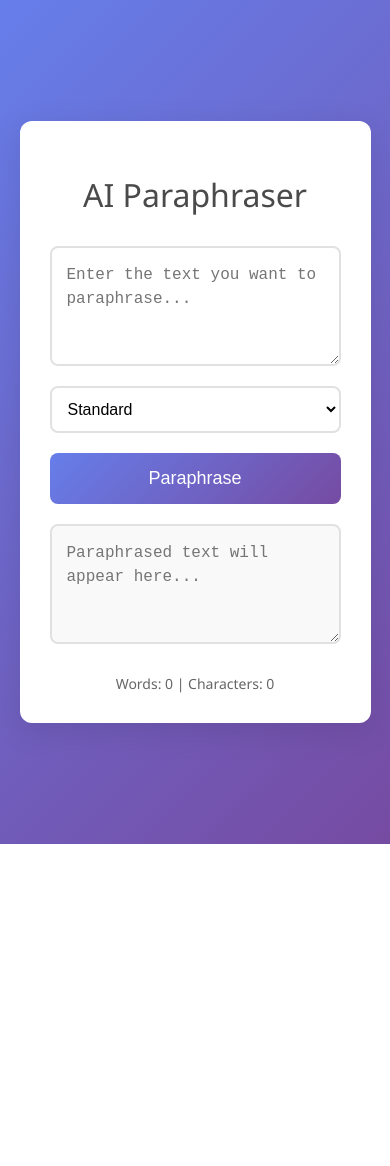
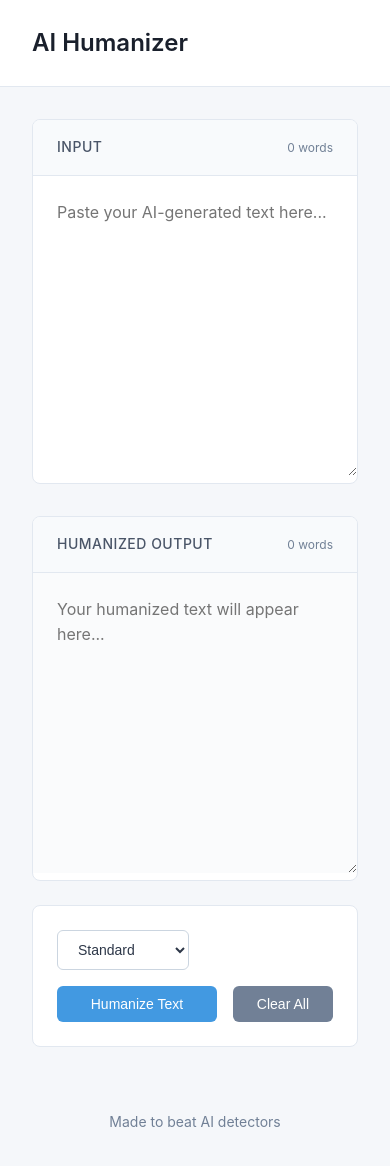
Before and after one commit to Akila-Wasalathilaka/pharaphraser, a plain HTML site: page public/index.html in a window 390 px wide. Before the commit the page ends 844 px from the top, so only its background shows below. Drawn offline with Linux system fonts and the light colour scheme.

Commit message:
refactor: Introduce ultra-aggressive humanization stage for enhanced text naturalness

```diff
--- a/public/index.html
+++ b/public/index.html
@@ -3,198 +3,396 @@
 <head>
   <meta charset="UTF-8">
   <meta name="viewport" content="width=device-width, initial-scale=1.0">
-  <title>AI Paraphraser</title>
+  <title>AI Humanizer</title>
   <style>
-    body {
-      font-family: 'Segoe UI', Tahoma, Geneva, Verdana, sans-serif;
-      background: linear-gradient(135deg, #667eea 0%, #764ba2 100%);
+    * {
       margin: 0;
       padding: 0;
-      display: flex;
-      justify-content: center;
-      align-items: center;
-      min-height: 100vh;
-      color: #333;
-    }
-    .container {
-      background: white;
-      padding: 30px;
-      border-radius: 12px;
-      box-shadow: 0 8px 32px rgba(0, 0, 0, 0.1);
-      max-width: 700px;
-      width: 90%;
       box-sizing: border-box;
     }
+
+    body {
+      font-family: -apple-system, BlinkMacSystemFont, 'Segoe UI', sans-serif;
+      background: #f5f7fa;
+      color: #2d3748;
+      line-height: 1.6;
+      min-height: 100vh;
+      display: flex;
+      flex-direction: column;
+    }
+
+    header {
+      background: white;
+      padding: 1.5rem 2rem;
+      border-bottom: 1px solid #e2e8f0;
+    }
+
     h1 {
-      text-align: center;
-      margin-bottom: 30px;
-      color: #4a4a4a;
-      font-weight: 300;
+      font-size: 1.5rem;
+      font-weight: 600;
+      color: #1a202c;
     }
+
+    main {
+      flex: 1;
+      max-width: 1200px;
+      width: 100%;
+      margin: 0 auto;
+      padding: 2rem;
+    }
+
+    .grid {
+      display: grid;
+      grid-template-columns: 1fr 1fr;
+      gap: 2rem;
+      margin-bottom: 1.5rem;
+    }
+
+    @media (max-width: 768px) {
+      .grid {
+        grid-template-columns: 1fr;
+      }
+    }
+
+    .panel {
+      background: white;
+      border-radius: 8px;
+      border: 1px solid #e2e8f0;
+      overflow: hidden;
+    }
+
+    .panel-header {
+      padding: 1rem 1.5rem;
+      background: #f8fafc;
+      border-bottom: 1px solid #e2e8f0;
+      display: flex;
+      justify-content: space-between;
+      align-items: center;
+    }
+
+    .panel-title {
+      font-weight: 500;
+      color: #4a5568;
+      font-size: 0.875rem;
+      text-transform: uppercase;
+      letter-spacing: 0.5px;
+    }
+
+    .word-count {
+      font-size: 0.75rem;
+      color: #718096;
+    }
+
     textarea {
       width: 100%;
-      padding: 15px;
-      border: 2px solid #e1e1e1;
-      border-radius: 8px;
-      font-size: 16px;
-      line-height: 1.5;
+      min-height: 300px;
+      padding: 1.5rem;
+      border: none;
+      font-size: 1rem;
       resize: vertical;
-      box-sizing: border-box;
-      margin-bottom: 15px;
-      transition: border-color 0.3s;
+      font-family: inherit;
+      line-height: 1.6;
     }
+
     textarea:focus {
       outline: none;
-      border-color: #667eea;
+      background: #fafafa;
     }
-    #input {
-      height: 120px;
+
+    #output {
+      background: #fafbfc;
+      color: #2d3748;
     }
-    #output {
-      height: 120px;
-      background: #f9f9f9;
-      color: #555;
+
+    .controls {
+      background: white;
+      padding: 1.5rem;
+      border-radius: 8px;
+      border: 1px solid #e2e8f0;
+      display: flex;
+      gap: 1rem;
+      align-items: center;
+      flex-wrap: wrap;
     }
+
     select {
-      width: 100%;
-      padding: 12px;
-      border: 2px solid #e1e1e1;
-      border-radius: 8px;
-      font-size: 16px;
-      margin-bottom: 20px;
+      padding: 0.625rem 1rem;
+      border: 1px solid #cbd5e0;
+      border-radius: 6px;
+      font-size: 0.875rem;
       background: white;
+      color: #2d3748;
       cursor: pointer;
+      transition: border-color 0.2s;
     }
+
+    select:focus {
+      outline: none;
+      border-color: #4299e1;
+    }
+
     button {
-      width: 100%;
-      padding: 15px;
-      background: linear-gradient(135deg, #667eea 0%, #764ba2 100%);
+      padding: 0.625rem 1.5rem;
+      border: none;
+      border-radius: 6px;
+      font-size: 0.875rem;
+      font-weight: 500;
+      cursor: pointer;
+      transition: all 0.2s;
+    }
+
+    .btn-primary {
+      background: #4299e1;
       color: white;
-      border: none;
-      border-radius: 8px;
-      font-size: 18px;
-      cursor: pointer;
-      transition: transform 0.2s, box-shadow 0.2s;
-      margin-bottom: 20px;
+      flex: 1;
+      min-width: 150px;
     }
-    button:hover {
-      transform: translateY(-2px);
-      box-shadow: 0 4px 12px rgba(0, 0, 0, 0.2);
+
+    .btn-primary:hover:not(:disabled) {
+      background: #3182ce;
     }
-    button:disabled {
-      background: #ccc;
+
+    .btn-primary:disabled {
+      background: #cbd5e0;
       cursor: not-allowed;
-      transform: none;
-      box-shadow: none;
     }
-    #loading {
-      text-align: center;
-      color: #667eea;
-      font-weight: bold;
-      margin-bottom: 20px;
+
+    .btn-copy {
+      background: #48bb78;
+      color: white;
       display: none;
     }
-    #counters {
+
+    .btn-copy:hover {
+      background: #38a169;
+    }
+
+    .btn-copy.show {
+      display: block;
+    }
+
+    .btn-clear {
+      background: #718096;
+      color: white;
+    }
+
+    .btn-clear:hover {
+      background: #4a5568;
+    }
+
+    .status {
+      width: 100%;
+      padding: 1rem;
+      border-radius: 6px;
       text-align: center;
-      font-size: 14px;
-      color: #666;
-      margin-top: 10px;
+      font-size: 0.875rem;
+      display: none;
     }
-    .error {
-      color: #d9534f;
+
+    .status.show {
+      display: block;
+    }
+
+    .status.loading {
+      background: #bee3f8;
+      color: #2c5282;
+    }
+
+    .status.error {
+      background: #fed7d7;
+      color: #742a2a;
+    }
+
+    .status.success {
+      background: #c6f6d5;
+      color: #22543d;
+    }
+
+    footer {
       text-align: center;
-      margin-bottom: 15px;
+      padding: 2rem;
+      color: #718096;
+      font-size: 0.875rem;
+    }
+
+    .copy-notification {
+      position: fixed;
+      bottom: 2rem;
+      right: 2rem;
+      background: #2d3748;
+      color: white;
+      padding: 0.75rem 1.5rem;
+      border-radius: 6px;
+      font-size: 0.875rem;
+      opacity: 0;
+      transform: translateY(1rem);
+      transition: all 0.3s;
+      pointer-events: none;
+    }
+
+    .copy-notification.show {
+      opacity: 1;
+      transform: translateY(0);
     }
   </style>
 </head>
 <body>
-  <div class="container">
-    <h1>AI Paraphraser</h1>
-    <textarea id="input" placeholder="Enter the text you want to paraphrase..."></textarea>
+  <header>
+    <h1>AI Humanizer</h1>
+  </header>
+
+  <main>
+    <div class="grid">
+      <div class="panel">
+        <div class="panel-header">
+          <span class="panel-title">Input</span>
+          <span class="word-count" id="inputCount">0 words</span>
+        </div>
+        <textarea id="input" placeholder="Paste your AI-generated text here..."></textarea>
+      </div>
+
+      <div class="panel">
+        <div class="panel-header">
+          <span class="panel-title">Humanized Output</span>
+          <span class="word-count" id="outputCount">0 words</span>
+        </div>
+        <textarea id="output" readonly placeholder="Your humanized text will appear here..."></textarea>
+      </div>
+    </div>
+
+    <div class="controls">
       <select id="tone">
         <option value="standard">Standard</option>
         <option value="simple">Simple</option>
         <option value="professional">Professional</option>
         <option value="academic">Academic</option>
       </select>
-    <button id="paraphraseBtn">Paraphrase</button>
-    <div id="loading">Paraphrasing... Please wait.</div>
-    <div id="error" class="error" style="display: none;"></div>
-    <textarea id="output" readonly placeholder="Paraphrased text will appear here..."></textarea>
-    <div id="counters"></div>
+
+      <button class="btn-primary" id="humanizeBtn">Humanize Text</button>
+      <button class="btn-copy" id="copyBtn">Copy Output</button>
+      <button class="btn-clear" id="clearBtn">Clear All</button>
     </div>
 
+    <div class="status" id="status"></div>
+  </main>
+
+  <footer>
+    Made to beat AI detectors
+  </footer>
+
+  <div class="copy-notification" id="copyNotification">Copied to clipboard!</div>
+
   <script>
-    const inputTextarea = document.getElementById('input');
-    const toneSelect = document.getElementById('tone');
-    const paraphraseBtn = document.getElementById('paraphraseBtn');
-    const loadingDiv = document.getElementById('loading');
-    const errorDiv = document.getElementById('error');
-    const outputTextarea = document.getElementById('output');
-    const countersDiv = document.getElementById('counters');
+    const $ = id => document.getElementById(id);
+    const input = $('input');
+    const output = $('output');
+    const tone = $('tone');
+    const humanizeBtn = $('humanizeBtn');
+    const copyBtn = $('copyBtn');
+    const clearBtn = $('clearBtn');
+    const status = $('status');
+    const inputCount = $('inputCount');
+    const outputCount = $('outputCount');
+    const copyNotification = $('copyNotification');
 
-    paraphraseBtn.addEventListener('click', async () => {
-      const text = inputTextarea.value.trim();
+    function updateWordCount() {
+      const inputWords = input.value.trim() ? input.value.trim().split(/\s+/).length : 0;
+      const outputWords = output.value.trim() ? output.value.trim().split(/\s+/).length : 0;
+      inputCount.textContent = `${inputWords} word${inputWords !== 1 ? 's' : ''}`;
+      outputCount.textContent = `${outputWords} word${outputWords !== 1 ? 's' : ''}`;
+    }
+
+    function showStatus(message, type) {
+      status.textContent = message;
+      status.className = `status show ${type}`;
+    }
+
+    function hideStatus() {
+      status.className = 'status';
+    }
+
+    function showCopyNotification() {
+      copyNotification.classList.add('show');
+      setTimeout(() => copyNotification.classList.remove('show'), 2000);
+    }
+
+    humanizeBtn.addEventListener('click', async () => {
+      const text = input.value.trim();
+
       if (!text) {
-        showError('Please enter some text to paraphrase.');
-        return;
-      }
-      if (text.length > 2000) {
-        showError('Text must be under 2000 characters.');
+        showStatus('Please enter some text to humanize', 'error');
         return;
       }
 
-      hideError();
-      paraphraseBtn.disabled = true;
-      loadingDiv.style.display = 'block';
-      outputTextarea.value = '';
+      if (text.length > 2000) {
+        showStatus('Text must be under 2000 characters', 'error');
+        return;
+      }
+
+      hideStatus();
+      humanizeBtn.disabled = true;
+      output.value = '';
+      copyBtn.classList.remove('show');
+      showStatus('Humanizing your text... This may take 30-60 seconds', 'loading');
 
       try {
         const response = await fetch('/api/paraphrase', {
           method: 'POST',
-          headers: {
-            'Content-Type': 'application/json'
-          },
-          body: JSON.stringify({
-            text: text,
-            tone: toneSelect.value
-          })
+          headers: { 'Content-Type': 'application/json' },
+          body: JSON.stringify({ text, tone: tone.value })
         });
 
         const data = await response.json();
 
         if (response.ok && data.result) {
-          outputTextarea.value = data.result;
+          output.value = data.result;
+          updateWordCount();
+          copyBtn.classList.add('show');
+          showStatus('✓ Text successfully humanized!', 'success');
+          setTimeout(hideStatus, 3000);
         } else {
-          showError(data.error || 'An error occurred while paraphrasing.');
+          showStatus(data.error || 'Failed to humanize text', 'error');
         }
       } catch (error) {
-        showError('Network error. Please try again.');
-        console.error('Fetch error:', error);
+        showStatus('Network error. Please try again.', 'error');
+        console.error(error);
       } finally {
-        paraphraseBtn.disabled = false;
-        loadingDiv.style.display = 'none';
+        humanizeBtn.disabled = false;
       }
     });
 
-    function showError(message) {
-      errorDiv.textContent = message;
-      errorDiv.style.display = 'block';
+    copyBtn.addEventListener('click', async () => {
+      if (!output.value) return;
+
+      try {
+        await navigator.clipboard.writeText(output.value);
+        showCopyNotification();
+      } catch (err) {
+        output.select();
+        document.execCommand('copy');
+        showCopyNotification();
       }
+    });
 
-    function hideError() {
-      errorDiv.style.display = 'none';
+    clearBtn.addEventListener('click', () => {
+      input.value = '';
+      output.value = '';
+      updateWordCount();
+      copyBtn.classList.remove('show');
+      hideStatus();
+    });
+
+    input.addEventListener('input', updateWordCount);
+    output.addEventListener('input', updateWordCount);
+
+    // Enable Enter key to humanize
+    input.addEventListener('keydown', (e) => {
+      if (e.ctrlKey && e.key === 'Enter') {
+        humanizeBtn.click();
       }
+    });
 
-    function updateCounters() {
-      const text = inputTextarea.value;
-      const words = text.trim() ? text.trim().split(/\s+/).length : 0;
-      const characters = text.length;
-      countersDiv.textContent = `Words: ${words} | Characters: ${characters}`;
-    }
-
-    inputTextarea.addEventListener('input', updateCounters);
-    updateCounters();
+    updateWordCount();
   </script>
 </body>
 </html>
```
Also changed, not shown: functions/api/paraphrase.js (+54 -0 lines). Lines whose indentation alone changed are shown as unchanged.
